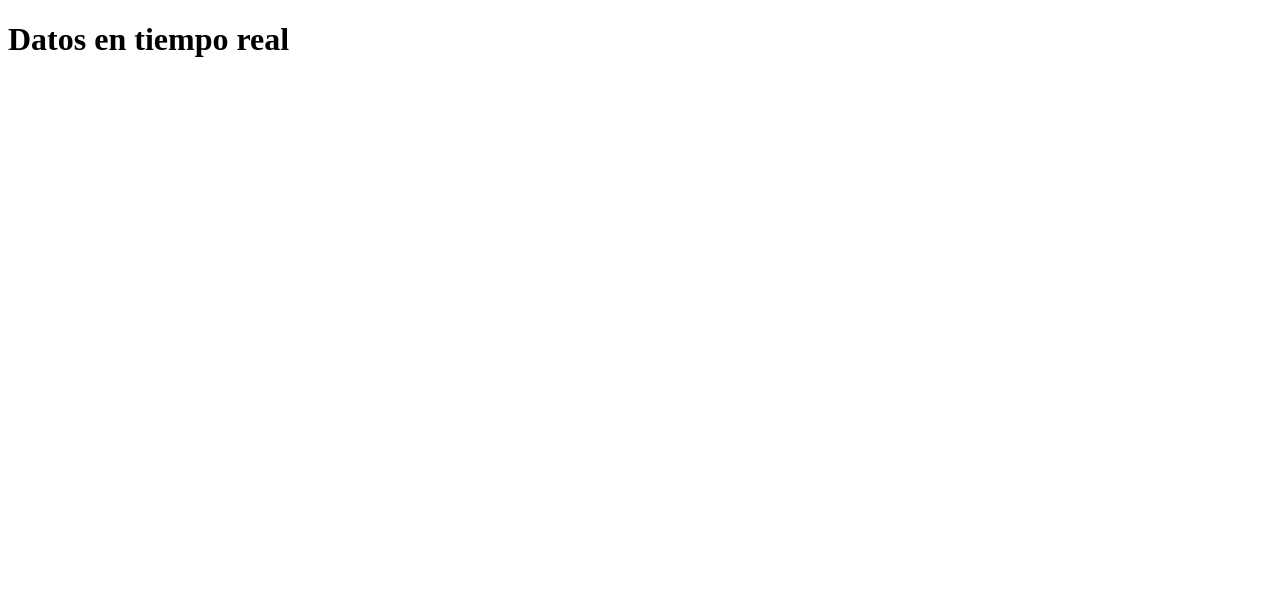
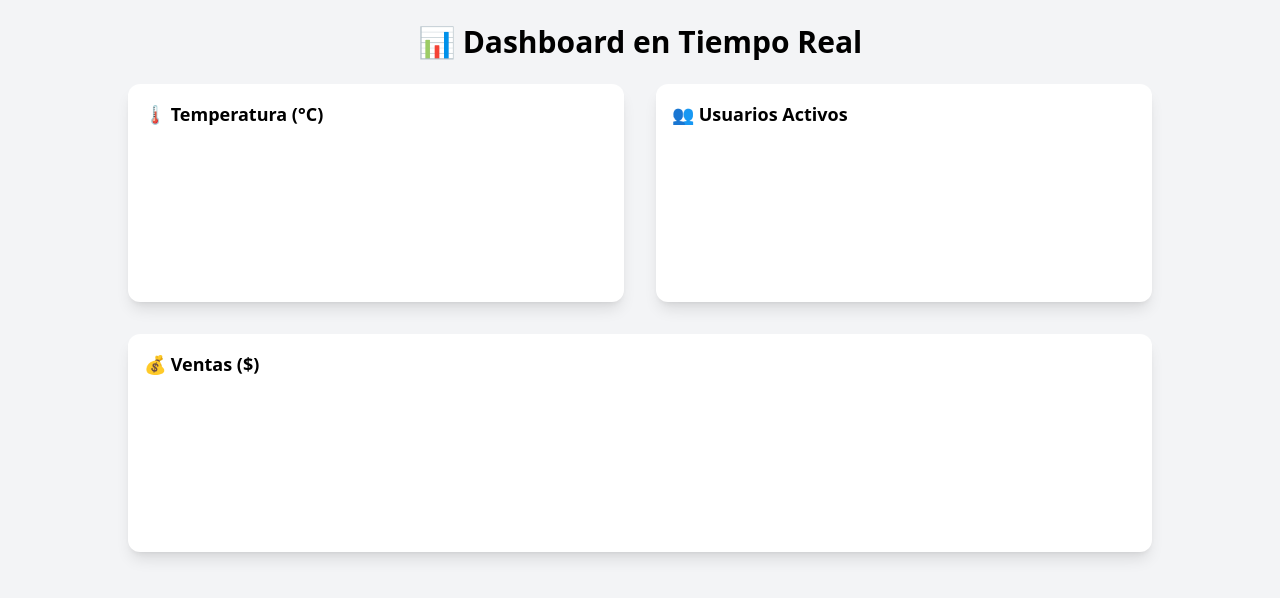
Before and after one commit to JustPonk/dashboard, a website: page public/index.html in a window 1280 px wide. Drawn offline with nearby package versions, Linux system fonts and the light colour scheme; no server answers.

Commit message:
feat: Se agregaron las librerias de TailWind

```diff
--- a/public/index.html
+++ b/public/index.html
@@ -3,22 +3,28 @@
     <head>
         <meta charset="UTF-8" />
         <title>Dashboard Tiempo Real</title>
+        <script src="https://cdn.jsdelivr.net/npm/chart.js"></script>
+        <script src="https://cdn.tailwindcss.com"></script>
       </head>
-<body>
-  <h1>Datos en tiempo real</h1>
-  <div id="datos"></div>
+      <body class="bg-gray-100 min-h-screen flex flex-col items-center p-6">
+        <h1 class="text-3xl font-bold mb-6 text-center">📊 Dashboard en Tiempo Real</h1>
+
+        <div class="grid grid-cols-1 md:grid-cols-2 gap-8 w-full max-w-5xl">
+          <div class="bg-white shadow-lg rounded-xl p-4">
+            <h2 class="text-lg font-semibold mb-2">🌡️ Temperatura (°C)</h2>
+            <canvas id="graficoTemperatura"></canvas>
+          </div>
+          <div class="bg-white shadow-lg rounded-xl p-4">
+            <h2 class="text-lg font-semibold mb-2">👥 Usuarios Activos</h2>
+            <canvas id="graficoUsuarios"></canvas>
+          </div>
+          <div class="bg-white shadow-lg rounded-xl p-4 md:col-span-2">
+            <h2 class="text-lg font-semibold mb-2">💰 Ventas ($)</h2>
+            <canvas id="graficoVentas"></canvas>
+          </div>
+        </div>
 
         <script src="/socket.io/socket.io.js"></script>
-  <script>
-    const socket = io();
-
-    socket.on('datosTiempoReal', (data) => {
-      document.getElementById('datos').innerHTML = `
-        <p>🌡️ Temperatura: ${data.temperatura.toFixed(2)} °C</p>
-        <p>👥 Usuarios activos: ${data.usuariosActivos}</p>
-        <p>💰 Ventas: $${data.ventas}</p>
-      `;
-    });
-  </script>
+        <!-- tu script para gráficos aquí (ya lo tienes abajo en el archivo) -->
       </body>
       </html>
```
Lines whose indentation alone changed are shown as unchanged.
